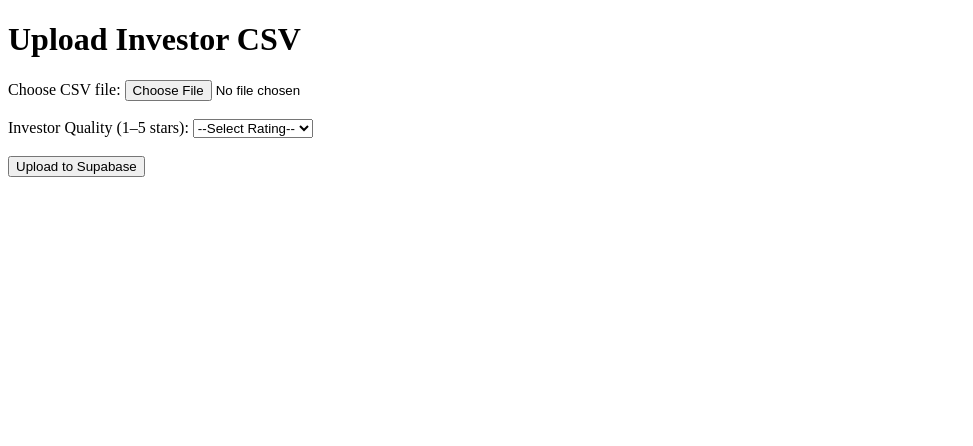
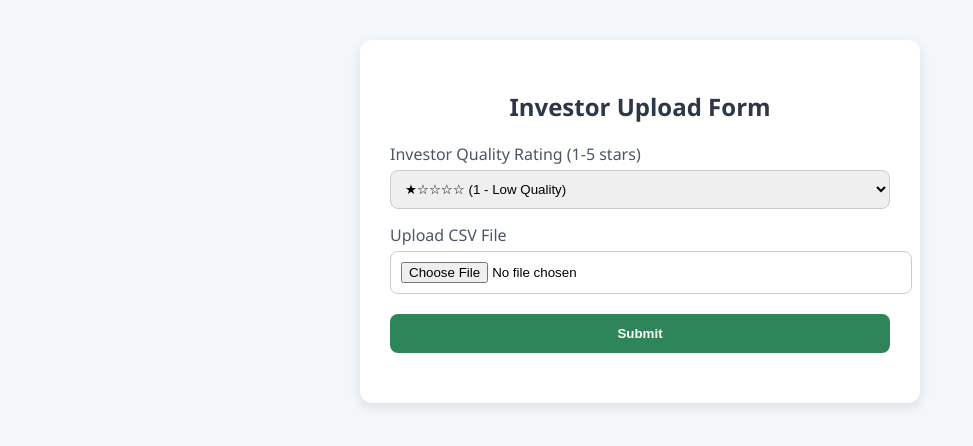
Before and after one commit to wbtestwbtest/investor-upload-form, a plain HTML site: page index.html in a window 1280 px wide. Shown: the whole page, without its empty margins (0-973 px from the left). Drawn offline with nearby package versions, Linux system fonts and the light colour scheme.

Commit message:
Update index.html

```diff
--- a/index.html
+++ b/index.html
@@ -2,85 +2,137 @@
 <html lang="en">
 <head>
   <meta charset="UTF-8" />
+  <meta name="viewport" content="width=device-width, initial-scale=1.0"/>
   <title>Investor CSV Upload</title>
+  <style>
+    body {
+      font-family: 'Segoe UI', Tahoma, Geneva, Verdana, sans-serif;
+      background: #f4f7fa;
+      margin: 0;
+      padding: 40px;
+      display: flex;
+      align-items: center;
+      justify-content: center;
+    }
+
+    .container {
+      background: #ffffff;
+      padding: 30px;
+      border-radius: 12px;
+      box-shadow: 0 4px 12px rgba(0,0,0,0.1);
+      max-width: 500px;
+      width: 100%;
+    }
+
+    h2 {
+      text-align: center;
+      color: #2d3748;
+    }
+
+    label {
+      display: block;
+      margin: 15px 0 5px;
+      color: #4a5568;
+      font-weight: 500;
+    }
+
+    input[type="file"], select {
+      width: 100%;
+      padding: 10px;
+      border-radius: 8px;
+      border: 1px solid #ccc;
+    }
+
+    button {
+      margin-top: 20px;
+      width: 100%;
+      padding: 12px;
+      background-color: #2f855a;
+      border: none;
+      color: white;
+      font-weight: bold;
+      border-radius: 8px;
+      cursor: pointer;
+      transition: background-color 0.3s ease;
+    }
+
+    button:hover {
+      background-color: #276749;
+    }
+
+    .message {
+      margin-top: 20px;
+      text-align: center;
+      font-weight: bold;
+    }
+  </style>
 </head>
 <body>
-  <h1>Upload Investor CSV</h1>
+  <div class="container">
+    <h2>Investor Upload Form</h2>
+    <label for="rating">Investor Quality Rating (1-5 stars)</label>
+    <select id="rating">
+      <option value="1">★☆☆☆☆ (1 - Low Quality)</option>
+      <option value="2">★★☆☆☆ (2)</option>
+      <option value="3">★★★☆☆ (3 - Mid)</option>
+      <option value="4">★★★★☆ (4)</option>
+      <option value="5">★★★★★ (5 - High Quality)</option>
+    </select>
 
-  <form id="upload-form">
-    <label for="csv-file">Choose CSV file:</label>
-    <input type="file" id="csv-file" accept=".csv" required />
-    <br><br>
+    <label for="csvFile">Upload CSV File</label>
+    <input type="file" id="csvFile" accept=".csv" />
 
-    <label for="rating">Investor Quality (1–5 stars):</label>
-    <select id="rating" required>
-      <option value="">--Select Rating--</option>
-      <option value="5">⭐⭐⭐⭐⭐</option>
-      <option value="4">⭐⭐⭐⭐</option>
-      <option value="3">⭐⭐⭐</option>
-      <option value="2">⭐⭐</option>
-      <option value="1">⭐</option>
-    </select>
-    <br><br>
+    <button onclick="uploadCSV()">Submit</button>
+    <div class="message" id="message"></div>
+  </div>
 
-    <button type="submit">Upload to Supabase</button>
-  </form>
+  <script>
+    async function uploadCSV() {
+      const fileInput = document.getElementById('csvFile');
+      const rating = document.getElementById('rating').value;
+      const message = document.getElementById('message');
 
-  <p id="status"></p>
-
-  <script src="https://cdnjs.cloudflare.com/ajax/libs/PapaParse/5.3.2/papaparse.min.js"></script>
-  <script>
-    const form = document.getElementById("upload-form");
-    const status = document.getElementById("status");
-
-    form.addEventListener("submit", async (e) => {
-      e.preventDefault();
-
-      const fileInput = document.getElementById("csv-file");
-      const rating = parseInt(document.getElementById("rating").value);
-
-      if (!fileInput.files.length || isNaN(rating)) {
-        status.textContent = "Please select a file and rating.";
+      if (!fileInput.files.length) {
+        message.innerText = "Please select a CSV file.";
         return;
       }
 
-      const quality = rating >= 4 ? "high" : rating === 3 ? "medium" : "low";
-      const file = fileInput.files[0];
+      const reader = new FileReader();
+      reader.onload = async function(event) {
+        const csv = event.target.result;
+        const rows = csv.trim().split('\n').slice(1); // Skip header
+        const data = rows.map(row => {
+          const [name, website, sector, region, contact_status, notes] = row.split(',');
+          return {
+            name: name?.trim(),
+            website: website?.trim(),
+            sector: sector?.trim(),
+            region: region?.trim(),
+            contact_status: contact_status?.trim(),
+            notes: notes?.trim(),
+            rating: parseInt(rating),
+          };
+        });
 
-      Papa.parse(file, {
-        header: true,
-        skipEmptyLines: true,
-        complete: async function (results) {
-          const data = results.data.map((row) => ({
-            ...row,
-            rating: rating,
-            quality: quality,
-          }));
-
-          try {
-            const res = await fetch("https://jaxxualfgczfbcizxzfo.supabase.co/rest/v1/investors", {
-              method: "POST",
+        const res = await fetch('https://jaxxualfgczfbcizxzfo.supabase.co/rest/v1/investors', {
+          method: 'POST',
           headers: {
-                "apikey": "eyJhbGciOiJIUzI1NiIsInR5cCI6IkpXVCJ9.eyJpc3MiOiJzdXBhYmFzZSIsInJlZiI6ImpheHh1YWxmZ2N6ZmJjaXp4emZvIiwicm9sZSI6InNlcnZpY2Vfcm9sZSIsImlhdCI6MTc0ODM2MzIwMywiZXhwIjoyMDYzOTM5MjAzfQ.PbpgZdwoC1fNe8lRtkHKKqrf_aI3KcEqIiK2uNezP9k",
-                "Authorization": "Bearer eyJhbGciOiJIUzI1NiIsInR5cCI6IkpXVCJ9.eyJpc3MiOiJzdXBhYmFzZSIsInJlZiI6ImpheHh1YWxmZ2N6ZmJjaXp4emZvIiwicm9sZSI6InNlcnZpY2Vfcm9sZSIsImlhdCI6MTc0ODM2MzIwMywiZXhwIjoyMDYzOTM5MjAzfQ.PbpgZdwoC1fNe8lRtkHKKqrf_aI3KcEqIiK2uNezP9k",
-                "Content-Type": "application/json",
-                "Prefer": "return=representation"
+            apikey: 'eyJhbGciOiJIUzI1NiIsInR5cCI6IkpXVCJ9.eyJpc3MiOiJzdXBhYmFzZSIsInJlZiI6ImpheHh1YWxmZ2N6ZmJjaXp4emZvIiwicm9sZSI6InNlcnZpY2Vfcm9sZSIsImlhdCI6MTc0ODM2MzIwMywiZXhwIjoyMDYzOTM5MjAzfQ.PbpgZdwoC1fNe8lRtkHKKqrf_aI3KcEqIiK2uNezP9k',
+            Authorization: 'Bearer eyJhbGciOiJIUzI1NiIsInR5cCI6IkpXVCJ9.eyJpc3MiOiJzdXBhYmFzZSIsInJlZiI6ImpheHh1YWxmZ2N6ZmJjaXp4emZvIiwicm9sZSI6InNlcnZpY2Vfcm9sZSIsImlhdCI6MTc0ODM2MzIwMywiZXhwIjoyMDYzOTM5MjAzfQ.PbpgZdwoC1fNe8lRtkHKKqrf_aI3KcEqIiK2uNezP9k',
+            'Content-Type': 'application/json',
+            Prefer: 'return=representation'
           },
           body: JSON.stringify(data)
         });
 
         if (res.ok) {
-              status.textContent = "Upload successful!";
+          message.innerText = "Upload successful!";
         } else {
-              const error = await res.text();
-              status.textContent = "Error uploading: " + error;
+          message.innerText = "Upload failed.";
         }
-          } catch (error) {
-            status.textContent = "Upload failed: " + error.message;
+      };
+      reader.readAsText(fileInput.files[0]);
     }
-        }
-      });
-    });
   </script>
 </body>
 </html>
```
Lines whose indentation alone changed are shown as unchanged.
